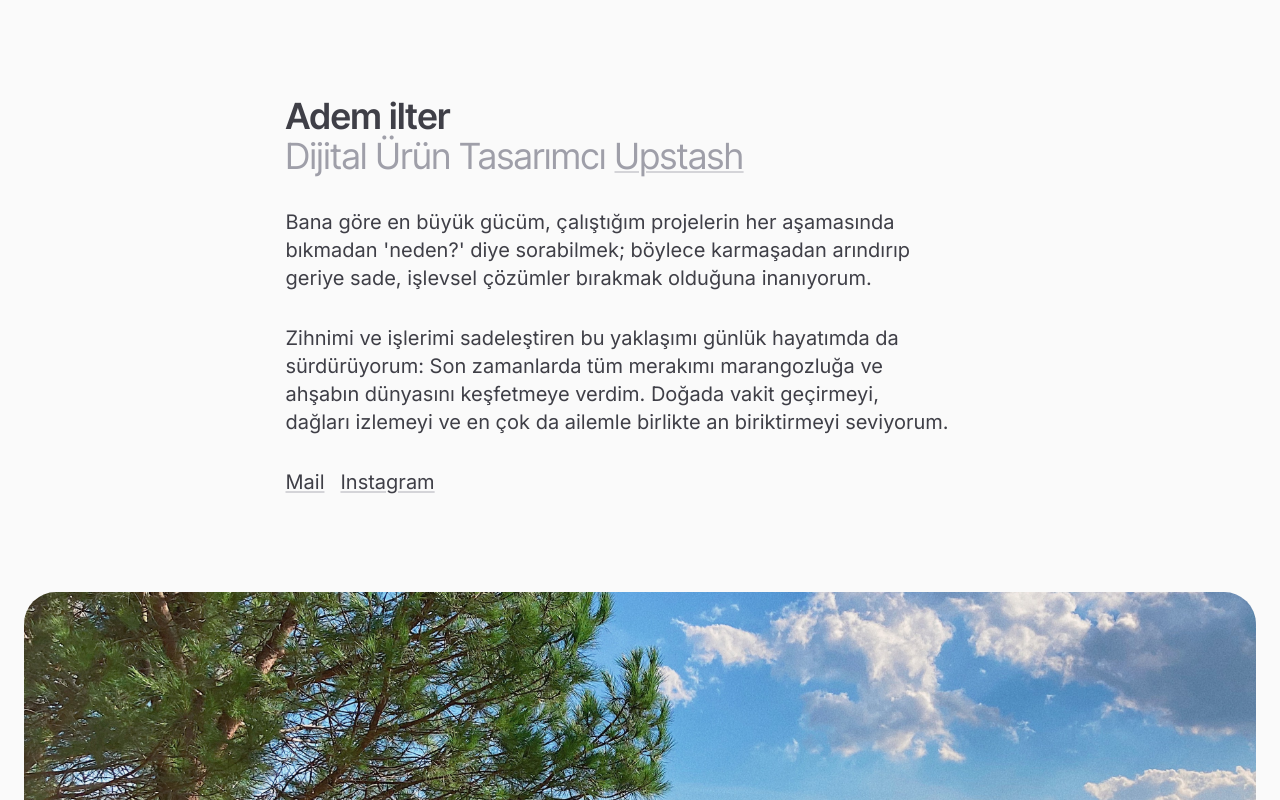
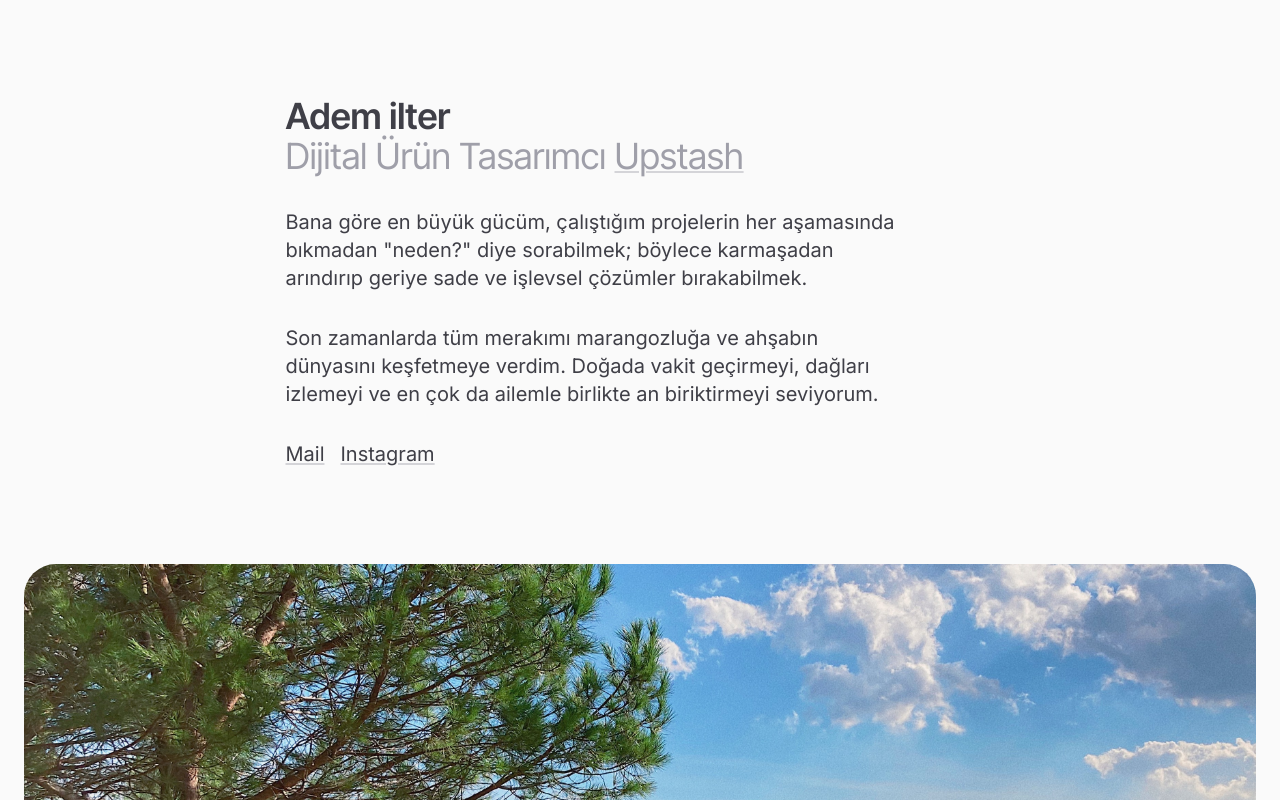
Before and after one commit to ademilter/homepage, a Next.js app: page / in a window 1280 px wide. Shown: the top 800 px of the page. Built offline with nearby package versions, Linux system fonts and the light colour scheme.

Commit message:
Refine text in page.tsx for better readability
Updated text for clarity and corrected punctuation.

```diff
--- a/src/app/page.tsx
+++ b/src/app/page.tsx
@@ -14,12 +14,11 @@ export default function Index() {
         </header>
 
         <p>
-          Bana göre en büyük gücüm, çalıştığım projelerin her aşamasında bıkmadan 'neden?' diye sorabilmek;
-          böylece karmaşadan arındırıp geriye sade, işlevsel çözümler bırakmak olduğuna inanıyorum.
+          Bana göre en büyük gücüm, çalıştığım projelerin her aşamasında bıkmadan "neden?"
+          diye sorabilmek; böylece karmaşadan arındırıp geriye sade ve işlevsel çözümler bırakabilmek.
         </p>
 
         <p>
-          Zihnimi ve işlerimi sadeleştiren bu yaklaşımı günlük hayatımda da sürdürüyorum:
           Son zamanlarda tüm merakımı marangozluğa ve ahşabın dünyasını keşfetmeye verdim.
           Doğada vakit geçirmeyi, dağları izlemeyi ve en çok da ailemle birlikte an biriktirmeyi seviyorum.
         </p>
```
